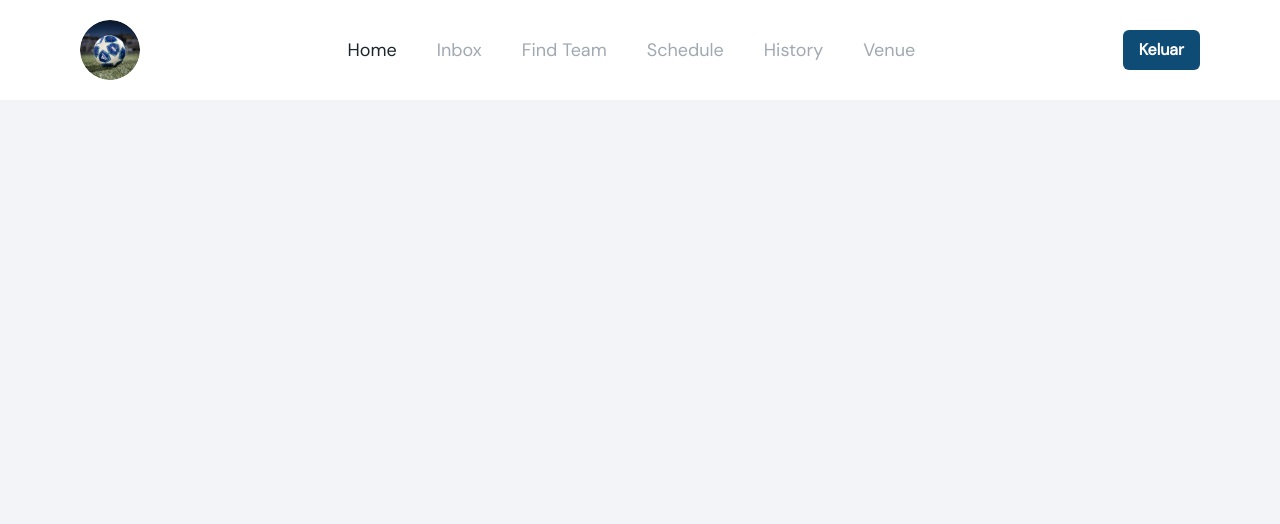
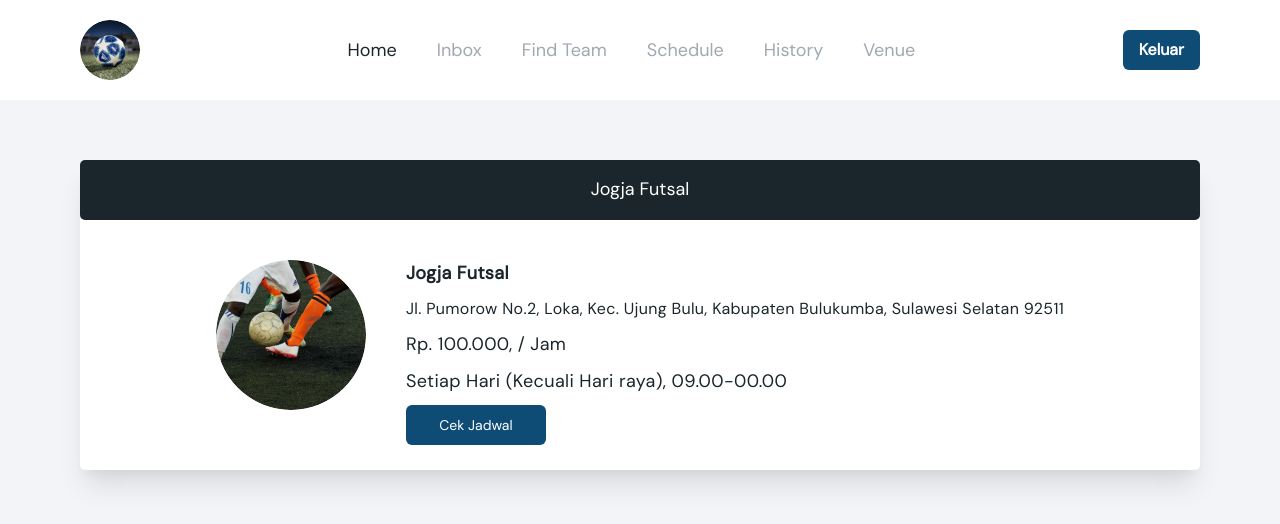
Before and after one commit to Yassar021/futsal-app, a Next.js app: page /Venue in a window 1280 px wide. Shown: the top 524 px of the page. Built offline with nearby package versions, Linux system fonts and the light colour scheme.

Commit message:
feat: visual Venue Page done

```diff
--- /dev/null
+++ b/components/Venue/cardVenue.jsx
@@ -0,0 +1,27 @@
+import { Box, Center, Flex, Image, Text, VStack } from "@chakra-ui/react"
+import ModalVenue from './modalVenue'
+
+const CardVenue = () => {
+    return(
+        <Box mb='60px' borderRadius={'5px'} shadow='xl' bgColor={'#fff'} width={'100%'} height='310px'>
+            <Box borderRadius={'5px'} width={'100%'} height='60px' bgColor='#1B262C' py='16px'>
+                <Center>
+                    <Text fontWeight={'500'} fontSize='18px' color='#fff'>Jogja Futsal</Text>
+                </Center>
+            </Box>
+            <Flex justifyContent={'center'} direction={'row'} mt='40px' gap='40px' >
+                <Image borderRadius={'100%'} width={'150px'} height='150px' src='/bg-team.png' alt='bg-team' />
+                <VStack alignItems={'flex-start'} spacing='10px' my='auto'>
+                    <Text  fontSize={'18px'} fontWeight='700' letterSpacing={'0.02em'} color='#1B262C'>Jogja Futsal</Text>
+                    <Text fontSize={'16px'} fontFamily='400' letterSpacing={'0.02em'} color='#1B262C'>Jl. Pumorow No.2, Loka, Kec. Ujung Bulu, Kabupaten Bulukumba, Sulawesi Selatan 92511</Text>
+
+                    <Text  fontSize={'18px'} fontWeight='400' letterSpacing={'0.02em'} color='#1B262C'>Rp. 100.000, / Jam</Text>
+                    <Text  fontSize={'18px'} fontWeight='400' letterSpacing={'0.02em'} color='#1B262C'>Setiap Hari (Kecuali Hari raya), 09.00-00.00</Text>
+                    <ModalVenue />
+                </VStack>
+            </Flex>
+        </Box>
+    )
+}
+
+export default CardVenue
--- a/components/Venue/index.jsx
+++ b/components/Venue/index.jsx
@@ -1,11 +1,12 @@
 import { Box, Container } from "@chakra-ui/react"
 import LayoutUser from "../../layout/LayoutUser"
+import CardVenue from "./cardVenue"
 
 const Venue = () => {
     return(
         <LayoutUser pageTitle={'Venue'}>
             <Container maxW='6xl'>
-
+                <CardVenue />
             </Container>
         </LayoutUser>
     )
--- /dev/null
+++ b/components/Venue/modalVenue.jsx
@@ -0,0 +1,60 @@
+import { Box, Button, Center, Editable, EditablePreview, EditableTextarea, Flex, HStack, Modal, ModalBody, ModalCloseButton, ModalContent, ModalFooter, ModalHeader, ModalOverlay, TableContainer, Text, useDisclosure } from "@chakra-ui/react"
+import { useState } from "react"
+import Calendar from "react-calendar"
+import 'react-calendar/dist/Calendar.css';
+
+// https://www.npmjs.com/package/react-calendar-datetime-picker
+
+const ModalVenue = () => {
+    const { isOpen, onOpen, onClose } = useDisclosure();
+    const [value, onChange] = useState(new Date());
+
+    return(
+        <>
+                <Button
+                    onClick={onOpen}
+                    color='#fff'
+                    fontFamily={'DM Sans'}
+                    bgColor={'#0F4C75'}
+                    width='140px'
+                    height={'40px'}
+                    _hover={{ bg: '#0F4C75' }}
+                    fontSize={'14px'}
+                    fontWeight={'500'}
+                    _active={{
+                        bg: '#0F4C75',
+                        transform: 'scale(0.98)',
+                    }}
+                >
+                    Cek Jadwal
+                </Button>
+                <Modal isOpen={isOpen} onClose={onClose} size={'xl'}>
+                    <ModalOverlay />
+                        <ModalContent>
+                            <ModalHeader pb='60px'>Jadwal lapangan Jogja Futsal</ModalHeader>
+                            <ModalCloseButton />
+                            <ModalBody>
+                                <Calendar width='100%' onChange={onChange} value={value} />
+                            </ModalBody>
+                            <ModalFooter>
+                                <Button
+                                    bgColor={'#EB5757'}
+                                    color='#fff'
+                                    mr={3}
+                                    _hover={{ bg: '#EB5757' }}
+                                    _active={{
+                                        bg: '#EB5757',
+                                        transform: 'scale(0.98)',
+                                    }}
+                                    onClick={onClose}>
+                                    Close
+                                </Button>
+                            </ModalFooter>
+                        </ModalContent>
+                </Modal>
+
+        </>
+    )
+}
+
+export default ModalVenue
--- a/package.json
+++ b/package.json
@@ -18,6 +18,8 @@
     "framer-motion": "^6.5.1",
     "next": "13.1.1",
     "react": "18.2.0",
+    "react-calendar": "^4.3.0",
+    "react-calendar-datetime-picker": "^1.6.3",
     "react-dom": "18.2.0"
   }
 }
```
Also changed, not shown: 1 other file (tests, documents, lock files or other folders).
